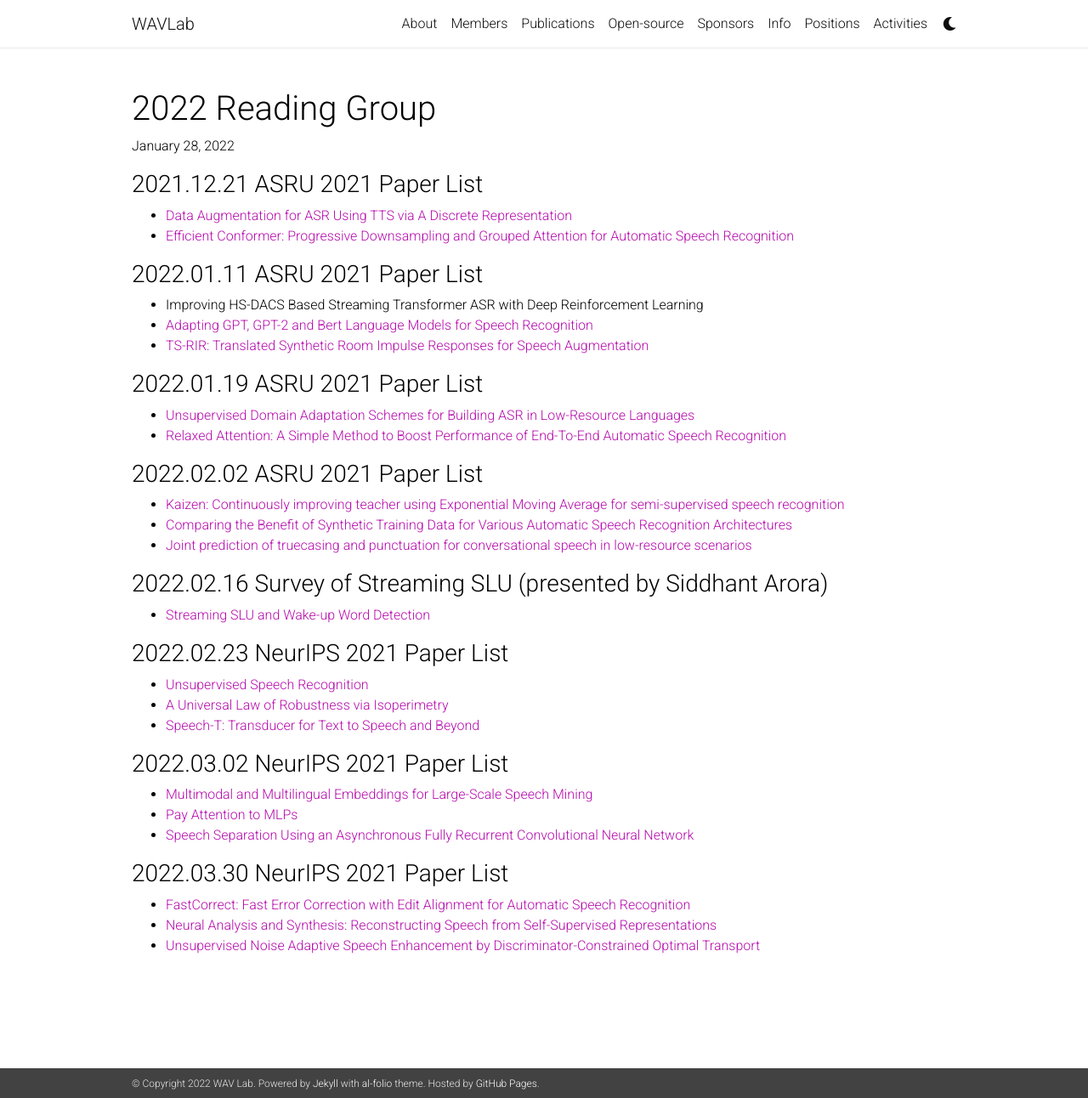
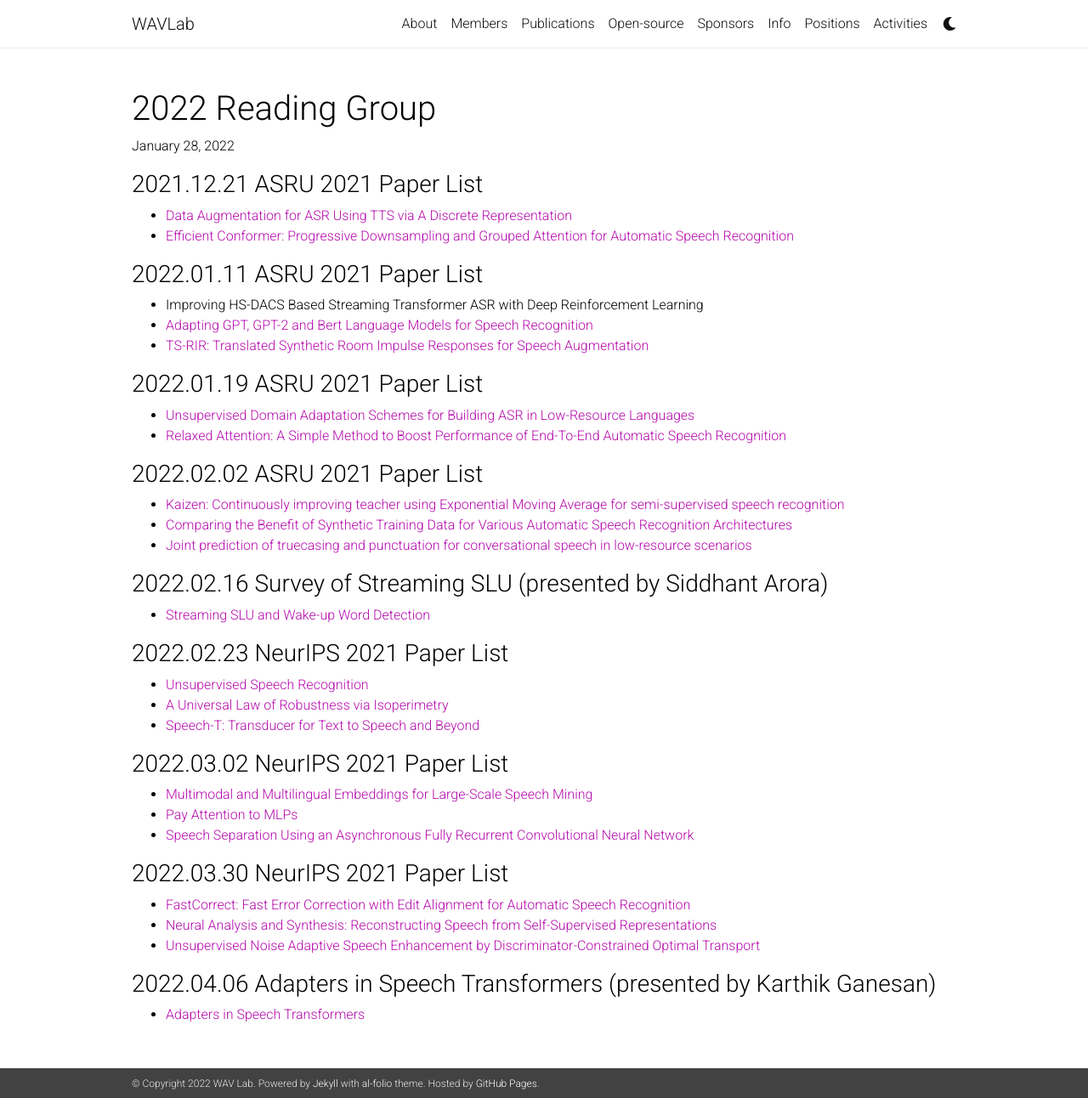
Before and after one commit to shinjiwlab/shinjiwlab.github.io, a Jekyll site: the page built from _posts/2022-12-31-reading-group.md, in a window 1280 px wide and 1292 px high. Shown: the whole window at 85% size. Built offline with Jekyll 4.4.1, drawn with Linux system fonts in a browser that asks for light colours; nearby versions of some CDN libraries; a style sheet for code colours, icons or effects is not loaded.

Commit message:
update reading group Apr 6th

```diff
--- a/_posts/2022-12-31-reading-group.md
+++ b/_posts/2022-12-31-reading-group.md
@@ -41,3 +41,6 @@ comments: false
 - [FastCorrect: Fast Error Correction with Edit Alignment for Automatic Speech Recognition](https://openreview.net/pdf?id=N3oi7URBakV)
 - [Neural Analysis and Synthesis: Reconstructing Speech from Self-Supervised Representations](https://nips.cc/virtual/2021/poster/37777)
 - [Unsupervised Noise Adaptive Speech Enhancement by Discriminator-Constrained Optimal Transport](https://openreview.net/pdf?id=R6U4-Qkcg21)
+
+### 2022.04.06 Adapters in Speech Transformers (presented by Karthik Ganesan)
+- [Adapters in Speech Transformers](https://github.com/shinjiwlab/shinjiwlab.github.io/tree/source/assets/pdf/2022-04-06-Adapters.pdf)
```
Also changed, not shown: 1 other file.
